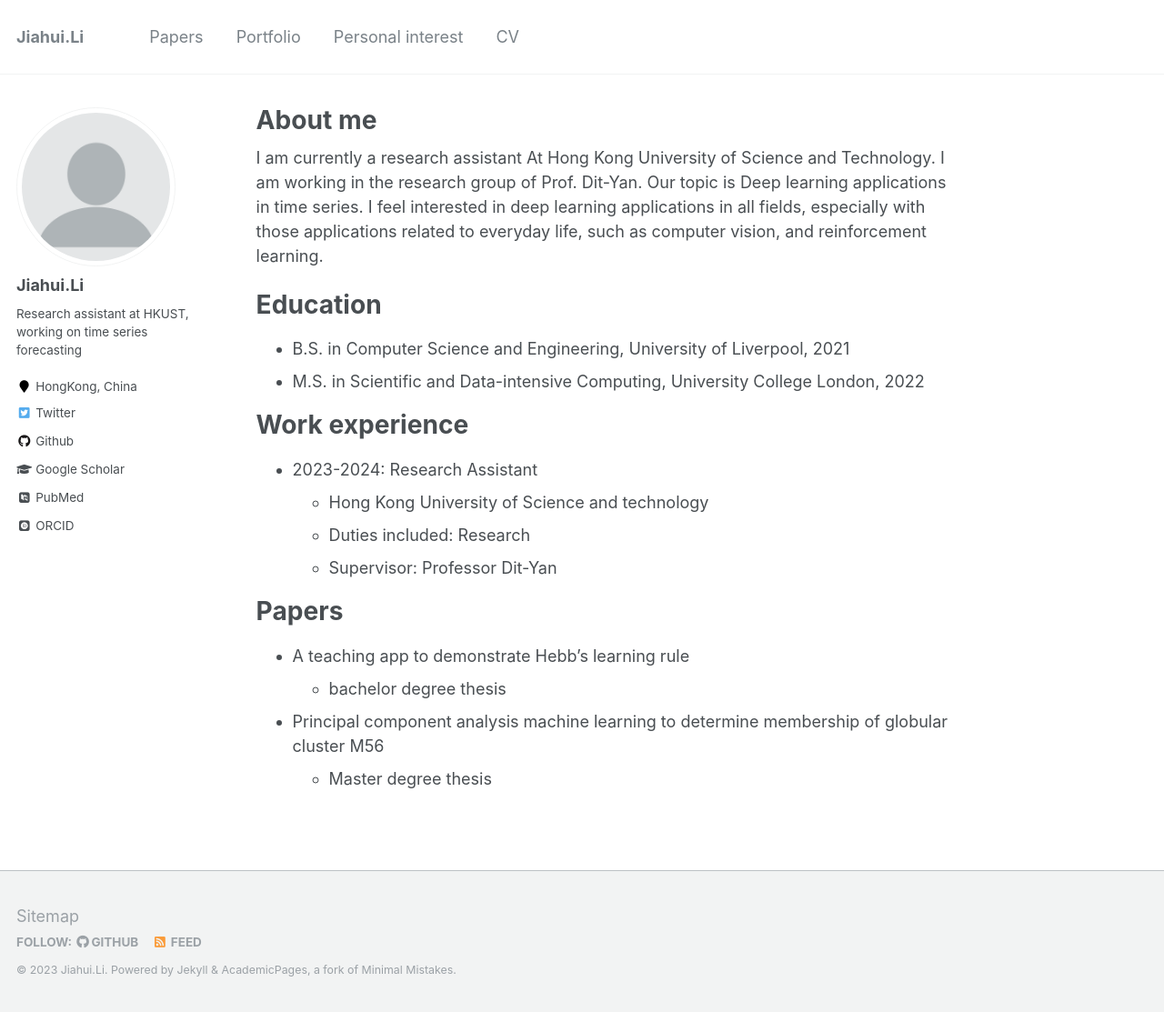
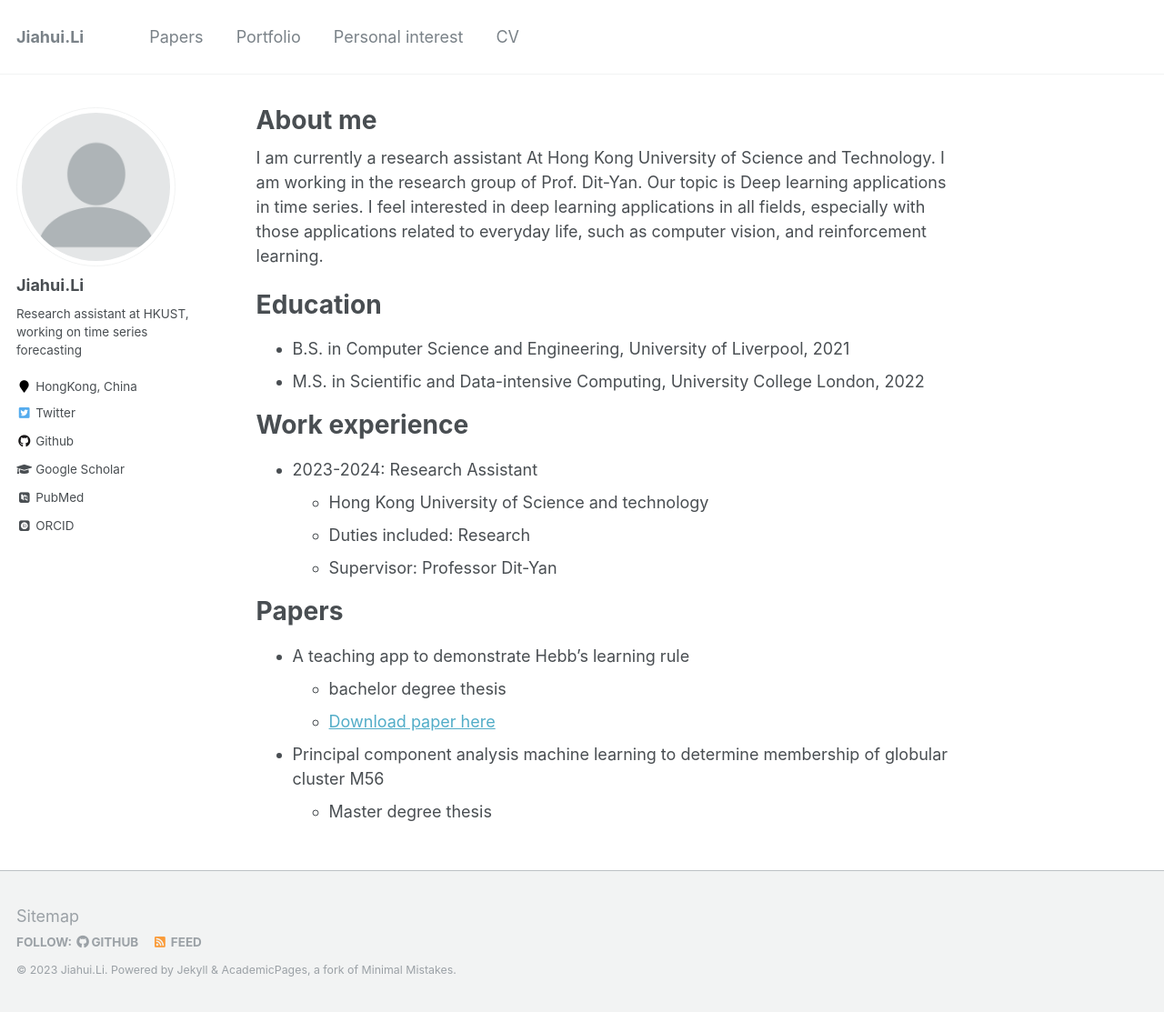
Before and after one commit to jimmylihui/jimmylihui.github.io, a Jekyll site: the page built from _pages/about.md, in a window 1280 px wide and 1113 px high. Shown: the whole window at 91% size. Built offline with Jekyll 4.4.1, drawn with Linux system fonts in a browser that asks for light colours; some web fonts are replaced.

Commit message:
Update about.md

```diff
--- a/_pages/about.md
+++ b/_pages/about.md
@@ -27,6 +27,7 @@ Papers
 ======
 * A teaching app to demonstrate Hebb's learning rule
   * bachelor degree thesis
+  * [Download paper here](http://academicpages.github.io/files/paper1.pdf)
 
 * Principal component analysis machine learning to determine membership of globular cluster M56
   * Master degree thesis
```
